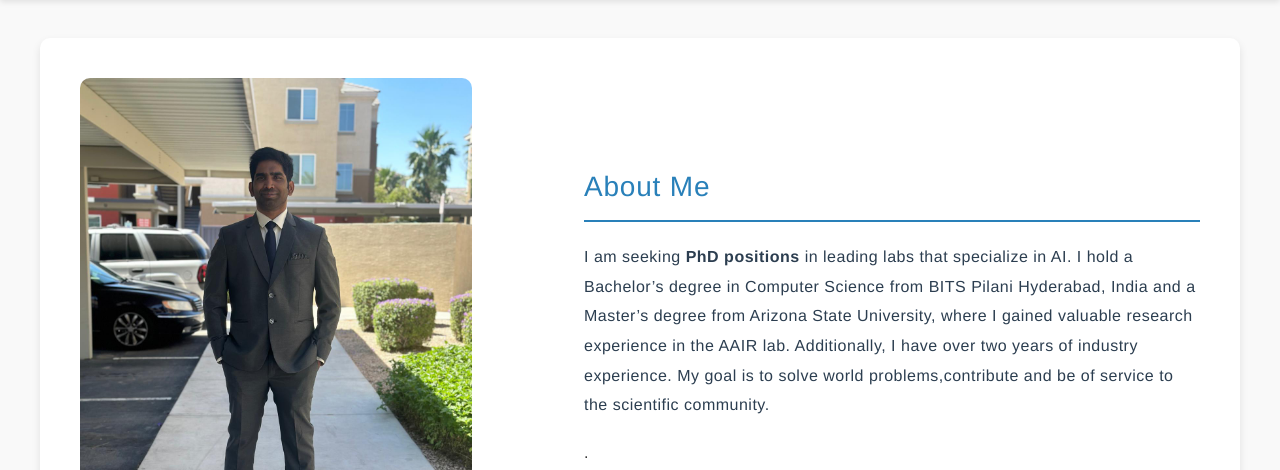
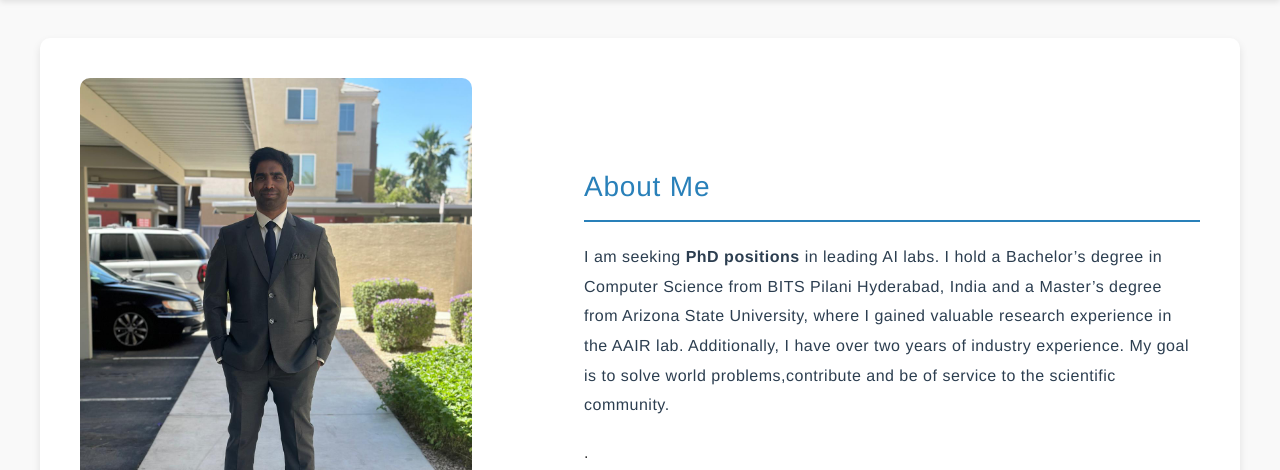
Before and after one commit to sanchoksc/sanchoksc.github.io, a plain HTML site: page index.html in a window 1280 px wide. Shown: the part 80-550 px from the top of the page. Drawn offline with Linux system fonts and the light colour scheme.

Commit message:
Update index.html

```diff
--- a/index.html
+++ b/index.html
@@ -44,7 +44,7 @@ font-weight: 300; letter-spacing: -0.25px;
 
 
 
-<p>I am seeking <b>PhD positions</b> in leading labs that specialize in AI. I hold a Bachelor’s degree in Computer Science from BITS Pilani Hyderabad, India and a Master’s degree from Arizona State University, where I gained valuable research experience in the AAIR lab. Additionally, I have over two years of industry experience. My goal is to solve world problems,contribute and be of service to the scientific community.</p>.
+<p>I am seeking <b>PhD positions</b> in leading AI labs. I hold a Bachelor’s degree in Computer Science from BITS Pilani Hyderabad, India and a Master’s degree from Arizona State University, where I gained valuable research experience in the AAIR lab. Additionally, I have over two years of industry experience. My goal is to solve world problems,contribute and be of service to the scientific community.</p>.
 
 
 <div class="contact">
```
